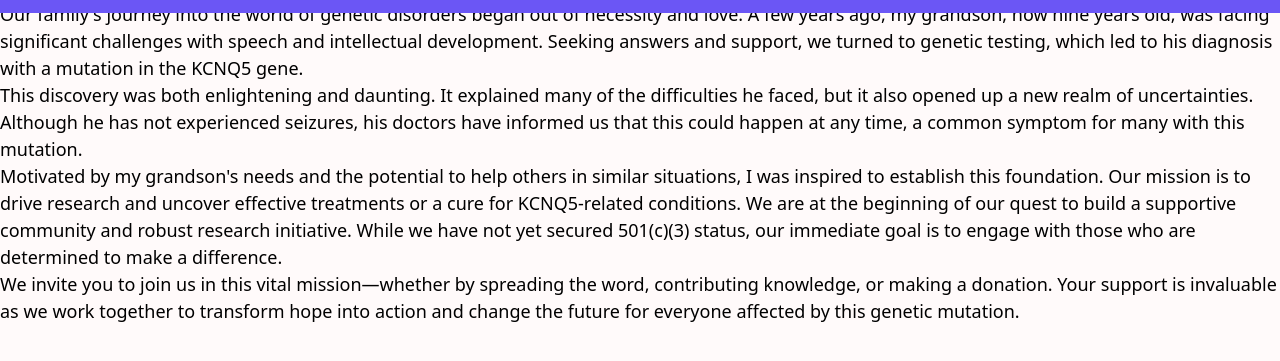
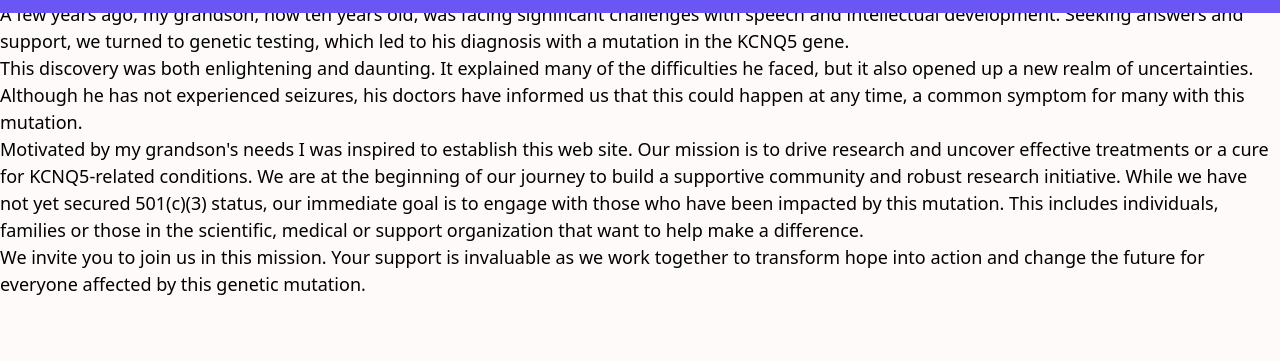
Before and after one commit to eric-j-owen/kcnq5, an Astro site: page /story in a window 1280 px wide. Shown: the part 47-408 px from the top of the page. Built offline with nearby package versions, Linux system fonts and the light colour scheme; Astro itself is replaced by a stand-in of ours.

Commit message:
updates content

```diff
--- a/src/pages/about.astro
+++ b/src/pages/about.astro
@@ -27,7 +27,7 @@ import Header from "../components/Header.astro";
       family of voltage-gated potassium channels. Continued scientific
       investigation is necessary to fully understand the mechanisms by which
       KCNQ5 mutations cause neurological conditions and to develop effective
-      gene therapies. This includes studies to explore the potential for
+      drug or gene therapies. This includes studies to explore the potential for
       correcting the genetic mutations directly or developing therapies that can
       mitigate the impact of these mutations on brain function. As research in
       this field progresses, it may offer new hope for targeted treatments or
--- a/src/pages/research.astro
+++ b/src/pages/research.astro
@@ -51,6 +51,12 @@ import Header from "../components/Header.astro";
         receptor therapy, offering hope for patients with these challenging
         conditions.
       </p>
+      <p>
+        Overall, the field of targeted drug and gene therapy areis making
+        significant strides, with numerous clinical trials and new therapies on
+        the horizon that could transform the treatment landscape for many
+        genetic disorders and diseases.
+      </p>
     </section>
     <cite>
       <a
--- a/src/pages/story.astro
+++ b/src/pages/story.astro
@@ -8,11 +8,10 @@ import Header from "../components/Header.astro";
   <main>
     <h1>Our Personal Journey with KCNQ5</h1>
     <p>
-      Our family's journey into the world of genetic disorders began out of
-      necessity and love. A few years ago, my grandson, now nine years old, was
-      facing significant challenges with speech and intellectual development.
-      Seeking answers and support, we turned to genetic testing, which led to
-      his diagnosis with a mutation in the KCNQ5 gene.
+      A few years ago, my grandson, now ten years old, was facing significant
+      challenges with speech and intellectual development. Seeking answers and
+      support, we turned to genetic testing, which led to his diagnosis with a
+      mutation in the KCNQ5 gene.
     </p>
     <p>
       This discovery was both enlightening and daunting. It explained many of
@@ -22,19 +21,19 @@ import Header from "../components/Header.astro";
       with this mutation.
     </p>
     <p>
-      Motivated by my grandson's needs and the potential to help others in
-      similar situations, I was inspired to establish this foundation. Our
-      mission is to drive research and uncover effective treatments or a cure
-      for KCNQ5-related conditions. We are at the beginning of our quest to
-      build a supportive community and robust research initiative. While we have
-      not yet secured 501(c)(3) status, our immediate goal is to engage with
-      those who are determined to make a difference.
+      Motivated by my grandson's needs I was inspired to establish this web
+      site. Our mission is to drive research and uncover effective treatments or
+      a cure for KCNQ5-related conditions. We are at the beginning of our
+      journey to build a supportive community and robust research initiative.
+      While we have not yet secured 501(c)(3) status, our immediate goal is to
+      engage with those who have been impacted by this mutation. This includes
+      individuals, families or those in the scientific, medical or support
+      organization that want to help make a difference.
     </p>
     <p>
-      We invite you to join us in this vital mission—whether by spreading the
-      word, contributing knowledge, or making a donation. Your support is
-      invaluable as we work together to transform hope into action and change
-      the future for everyone affected by this genetic mutation.
+      We invite you to join us in this mission. Your support is invaluable as we
+      work together to transform hope into action and change the future for
+      everyone affected by this genetic mutation.
     </p>
   </main>
 </Layout>
```
